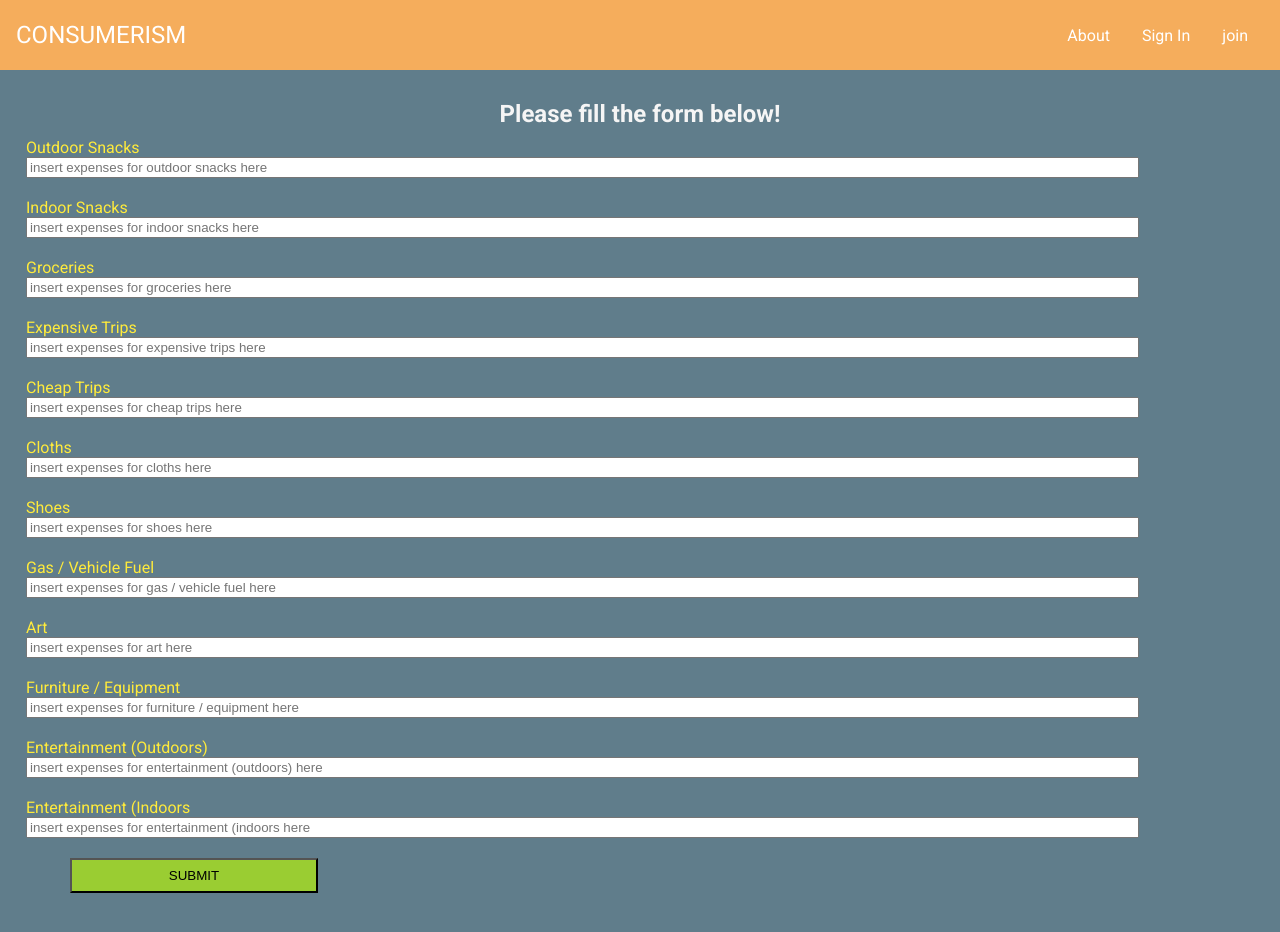
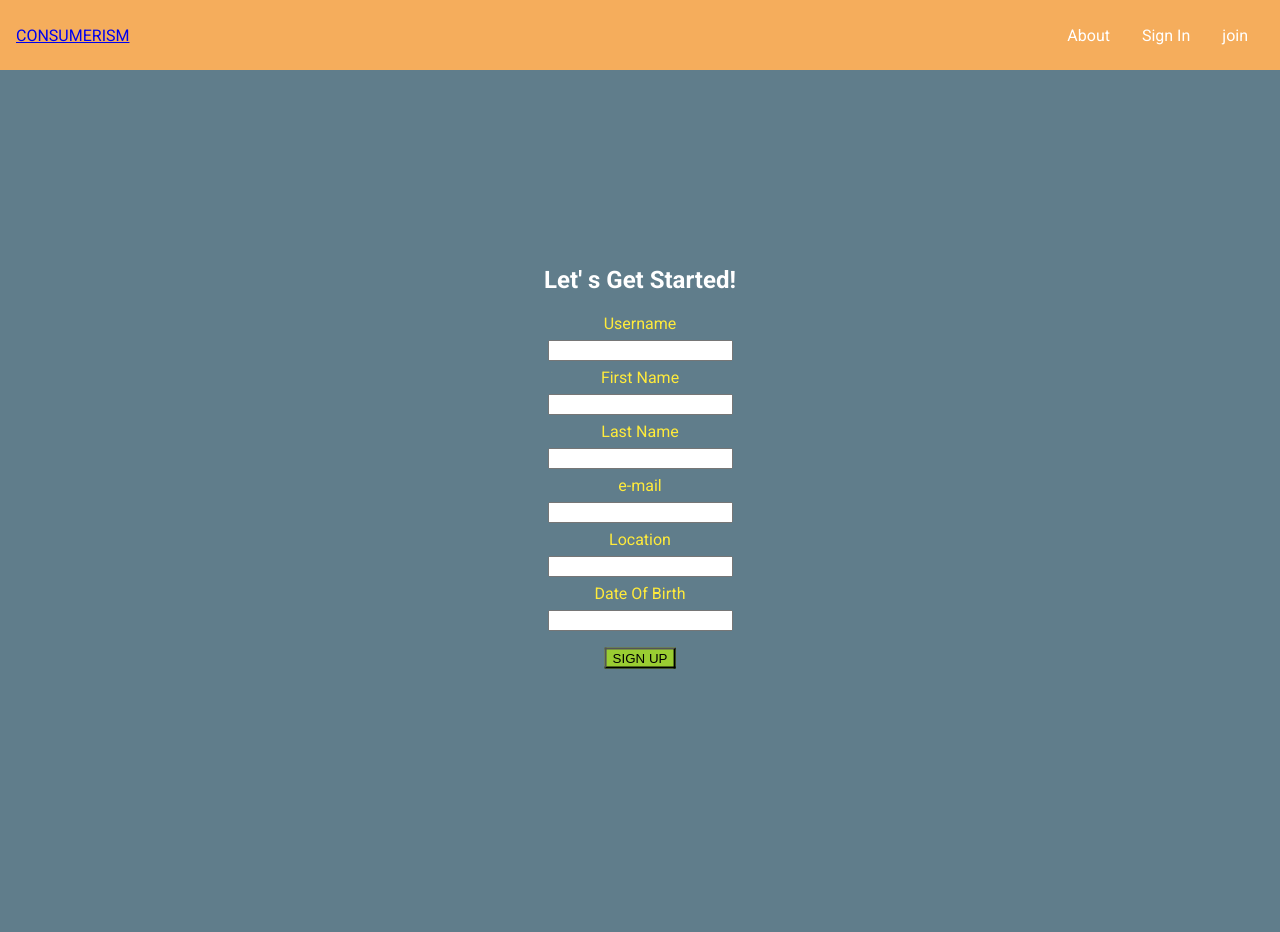
Before and after one commit to GN101/consumerism_app, a React (Create React App) app: page /signUp in a window 1280 px wide. Shown: the top 932 px of the page. Built offline with nearby package versions, Linux system fonts and the light colour scheme.

Commit message:
Adds Sign Up component and implements simple react routing

```diff
--- a/package.json
+++ b/package.json
@@ -8,6 +8,7 @@
     "@testing-library/user-event": "^7.2.1",
     "react": "^16.13.1",
     "react-dom": "^16.13.1",
+    "react-router-dom": "^5.2.0",
     "react-scripts": "3.4.3"
   },
   "scripts": {
--- a/src/App.js
+++ b/src/App.js
@@ -1,16 +1,24 @@
 import React from 'react';
+import { BrowserRouter as Router, Switch, Route } from 'react-router-dom';
 import Navbar from './components/Navbar';
 import UserInputColumn from './components/UserInputColumn/UserInputColumn';
+import UserSignUp from './components/UserSignUp';
 
-function App() {
-  return (
-    <div className="App">
+
+const App = () => (
+  <div className="App">
+    <Router>
       <Navbar />
-      <main style={{ marginTop: '100px' }}>
-        <UserInputColumn />
-      </main>
-    </div>
-  );
-}
+      <Switch>
+        <Route path="/" exact component={UserInputColumn} />
+        <Route path="/signUp" exact component={UserSignUp} />
+      </Switch>
+
+    </Router>
+
+
+  </div>
+
+);
 
 export default App;
--- a/src/components/Navbar.js
+++ b/src/components/Navbar.js
@@ -1,17 +1,22 @@
 import React from 'react';
 import './Navbar.css';
+import { Link } from 'react-router-dom';
 
 const Navbar = () => (
   <header className="navbar">
     <nav className="navbar_navigation">
       <div></div>
-      <div className="navbar_logo"><a href="/">CONSUMERISM</a></div>
+      <Link to="/">
+        <div className="navbar_logo">CONSUMERISM</div>
+      </Link>
       <div className="spacing"></div>
       <div className="navbar_navigation-item">
         <ul>
           <li><a href="/">About</a></li>
           <li><a href="/">Sign In</a></li>
-          <li><a href="/">join</a></li>
+          <Link to="/signUp">
+            <li>join</li>
+          </Link>
         </ul>
       </div>
     </nav>
--- a/src/components/UserInputColumn/InputField/InputField.js
+++ b/src/components/UserInputColumn/InputField/InputField.js
@@ -3,6 +3,7 @@ import styles from './InputField.module.css';
 
 const InputField = (props) => {
   const { label, placeholder, category } = props;
+
 
   return (
     <div className={styles.Form}>
--- a/src/components/UserInputColumn/InputField/InputField.module.css
+++ b/src/components/UserInputColumn/InputField/InputField.module.css
@@ -1,4 +1,5 @@
 .Form {
+  margin-top: 100px;
   padding: 10px 6px;
   width: auto;
 }
--- a/src/components/UserInputColumn/UserInputColumn.js
+++ b/src/components/UserInputColumn/UserInputColumn.js
@@ -9,6 +9,7 @@ class UserInputColumn extends Component {
   };
 
   render() {
+    // eslint-disable-next-line max-len
     const listOfCostsCategories = ['outdoor snacks', 'indoor snacks', 'groceries', 'expensive trips', 'cheap trips', 'cloths',
       'shoes', 'gas / vehicle fuel', 'art', 'furniture / equipment', 'entertainment (outdoors)', 'entertainment (indoors'];
     const InputForm = (
--- a/src/components/UserInputColumn/UserInputColumn.module.css
+++ b/src/components/UserInputColumn/UserInputColumn.module.css
@@ -5,7 +5,7 @@
   width: auto;
   color: whitesmoke;
   height: auto;
-  margin: 10px 20px;
+  margin: 100px 20px;
 }
 
 .Button {
--- /dev/null
+++ b/src/components/UserSignUp.js
@@ -0,0 +1,38 @@
+import React, { Component } from 'react';
+import styles from './UserSignUp.module.css';
+
+class UserSignUp extends Component {
+  state = {
+
+  }
+
+  render() {
+    return (
+      <div className={styles.Form}>
+        <h2 className={styles.Header}>Let&apos; s Get Started!</h2>
+        <div className={styles.Label}>
+          <label htmlFor="Username" id="Username">Username
+            <input type="text" className={styles.Input}></input>
+          </label>
+          <label htmlFor="FirstName" id="FirstName">First Name
+            <input type="text" className={styles.Input}></input>
+          </label>
+          <label htmlFor="LastName" id="LastName">Last Name
+            <input type="text" className={styles.Input}></input>
+          </label>
+          <label htmlFor="Email" id="Email">e-mail
+            <input type="text" className={styles.Input}></input>
+          </label>
+          <label htmlFor="Location" id="Location">Location
+            <input type="text" className={styles.Input}></input>
+          </label>
+          <label htmlFor="DateOfBirth" id="DateOfBirth">Date Of Birth
+            <input type="text" className={styles.Input}></input>
+          </label>
+        </div>
+        <button className={styles.Button} type="submit">SIGN UP</button>
+      </div>
+    );
+  }
+}
+export default UserSignUp;
--- /dev/null
+++ b/src/components/UserSignUp.module.css
@@ -0,0 +1,36 @@
+.Form {
+  text-align: left;
+  position: inherit;
+  padding: 20% 6px;
+  margin:10px auto;
+
+}
+
+.Header {
+  color: white;
+}
+
+.Label {
+
+  margin: 0 auto;
+  text-align: center;
+  display: block;
+  color: #ffeb3b;
+  padding: 20px 0;
+}
+
+.Input {
+  margin: 7px auto;
+  max-width: 200px;
+  display: flex;
+}
+
+.Button {
+  position: relative;
+  margin: 0 auto;
+  background-color: yellowgreen;
+  top: 100%;
+  left: 50%;
+  -ms-transform: translate(-50%, -50%);
+  transform: translate(-50%, -50%);
+}
```
Also changed, not shown: 1 other file (tests, documents, lock files or other folders).
